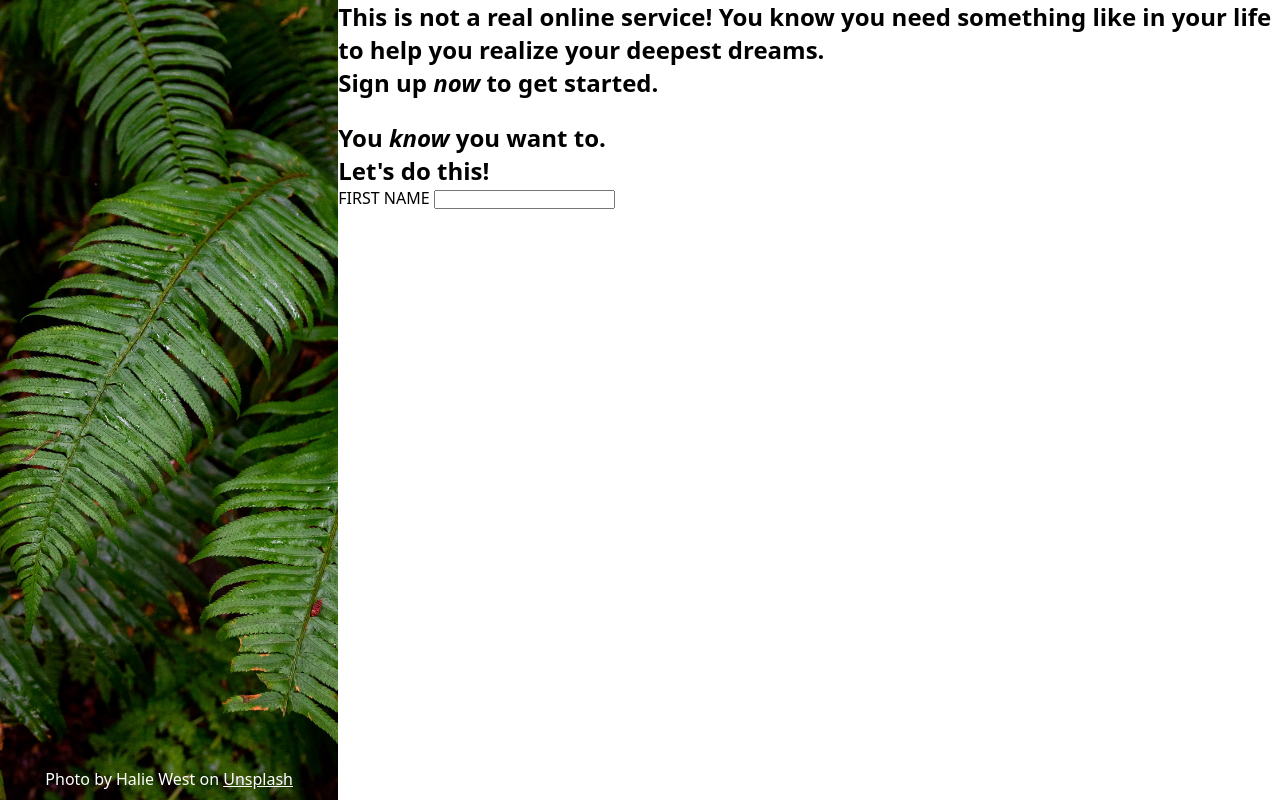
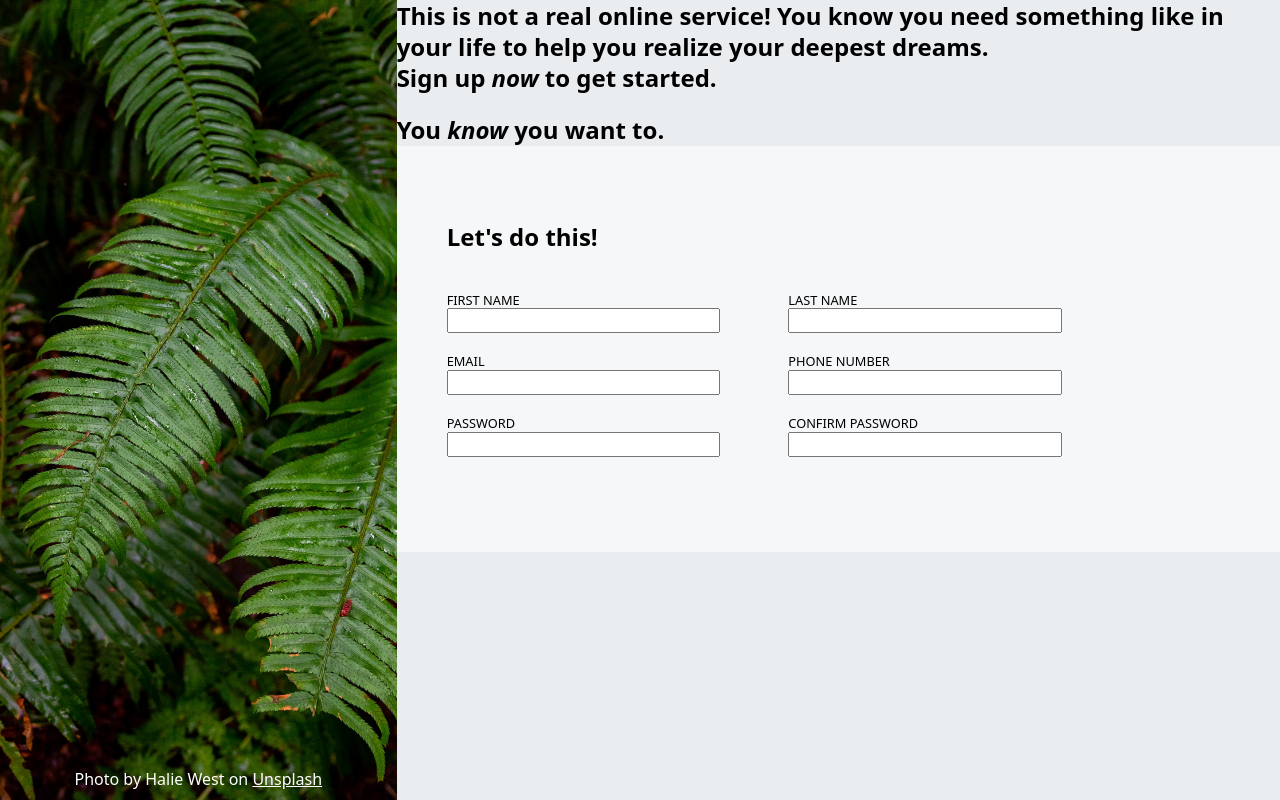
Before and after one commit to codedianq/sign-up-form, a plain HTML site: page index.html in a window 1280 px wide. Drawn offline with Linux system fonts and the light colour scheme.

Commit message:
Complete form control for user in HTML

```diff
--- a/index.html
+++ b/index.html
@@ -7,6 +7,7 @@
     <link rel="stylesheet" href="./styles.css">
 </head>
 <body>
+    <!-- image section -->
     <div class="img">
         <p class="img-info">Photo by Halie West on <a href="https://unsplash.com/photos/green-leaf-plant-in-close-up-photography-25xggax4bSA">Unsplash</a></p>
     </div>
@@ -18,12 +19,40 @@
             <h2>You <em>know</em> you want to.</h2>
         </div>
 
+        <!-- form section -->
         <form action="" method="post" class="sign-up-form">
             <h2>Let's do this!</h2>
 
-            <div class="reg-form">
-                <label for="user-name">FIRST NAME</label>
-                <input type="text" id="user-name" name="name">
+            <div class="inputs">
+                <div class="reg-form">
+                    <label for="fist-name">FIRST NAME</label>
+                    <input type="text" id="fist-name" name="name">
+                </div>
+
+                <div class="reg-form">
+                    <label for="last-name">LAST NAME</label>
+                    <input type="text" id="last-name" name="last-name">
+                </div>
+
+                <div class="reg-form">
+                    <label for="user-email">EMAIL</label>
+                    <input type="email" id="user-email" name="user-email">
+                </div>
+
+                <div class="reg-form">
+                    <label for="user-number">PHONE NUMBER</label>
+                    <input type="number" id="user-number" name="user-number">
+                </div>
+
+                <div class="reg-form">
+                    <label for="user-pwd">PASSWORD</label>
+                    <input type="password" id="user-pwd" name="user-pwd">
+                </div>
+
+                <div class="reg-form">
+                    <label for="confirm-pwd">CONFIRM PASSWORD</label>
+                    <input type="text" id="confirm-pwd" name="confirm-pwd">
+                </div>
             </div>
         </form>
     </div>
--- a/styles.css
+++ b/styles.css
@@ -8,16 +8,17 @@ body {
     font-family: system-ui, -apple-system, BlinkMacSystemFont, 'Segoe UI', Roboto, Oxygen, Ubuntu, Cantarell, 'Open Sans', 'Helvetica Neue', sans-serif;
     width: 100vw;
     height: 100vh;
+    line-height: 1.3;
     overflow: hidden;
     display: flex;
     flex-direction: row;
-    background-color: white;
+    background-color: #eaedf0;
 }
 
-/* for image */
+/* image section */
 .img {
     display: flex;
-    width: 40%;
+    width: 50%;
     height: 100%;
     background: url(./imgs/halie-west-25xggax4bSA-unsplash.jpg) no-repeat center;
     background-size: cover;
@@ -33,3 +34,33 @@ body {
 .img-info a {
     color: white;
 }
+
+/* form section */
+.sign-up-form {
+    background-color: #f6f7f8;
+    padding: 75px 50px;
+}
+
+.inputs {
+    display: flex;
+    flex-wrap: wrap;
+}
+
+.sign-up-form h2 {
+    margin-bottom: 40px;
+}
+
+.reg-form {
+    width: calc(100% / 2 - 50px);
+}
+
+.reg-form label {
+    display: block;
+    font-size: 0.8rem;
+}
+
+.reg-form input[type] {
+    padding: 3px;
+    width: 80%;
+    margin-bottom: 20px;
+}
```
